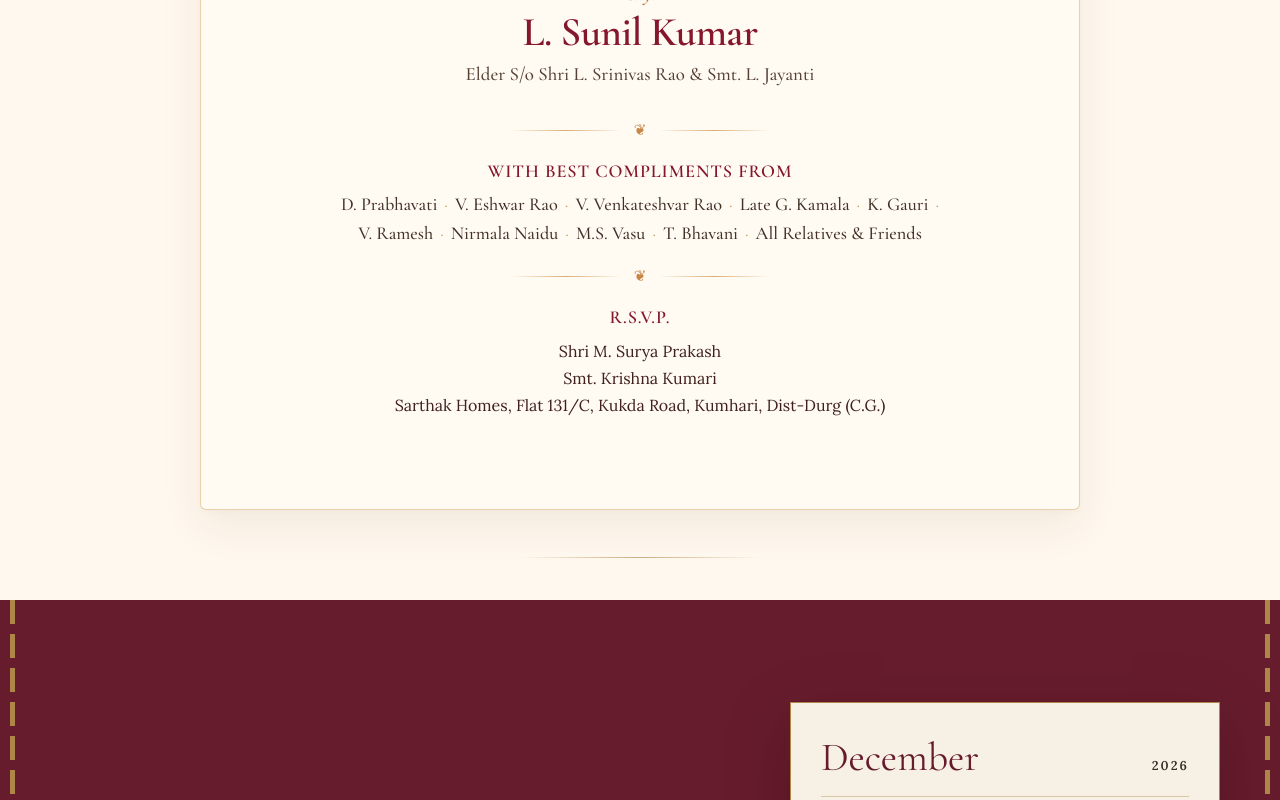
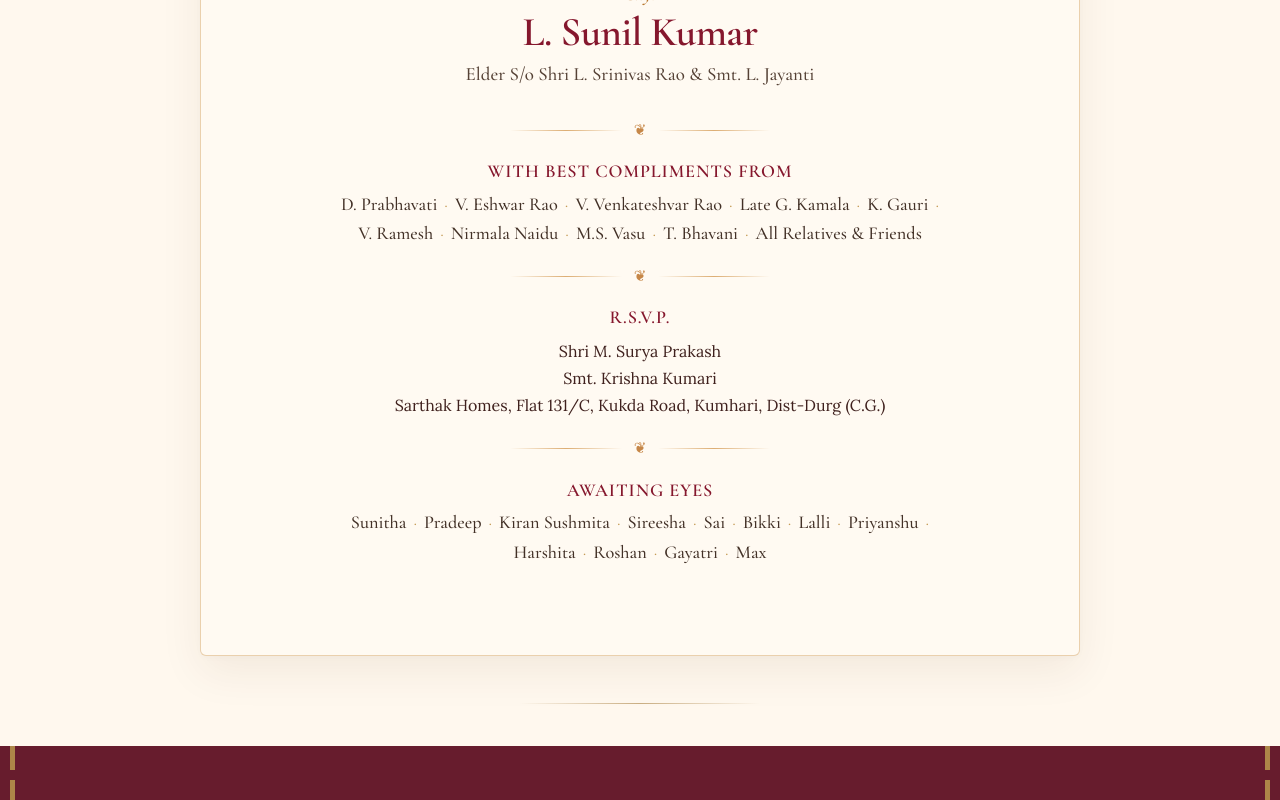
Before and after one commit to CodeSculpt-RG/Poojitha-sunil, a Next.js app: page / in a window 1280 px wide. Shown: the part 1667-2467 px from the top of the page. Built offline with nearby package versions, Linux system fonts and the light colour scheme; a web font is replaced by a local one.

Commit message:
feat(invitation): add Awaiting Eyes to family blessings

```diff
--- a/src/components/InvitationExperience.tsx
+++ b/src/components/InvitationExperience.tsx
@@ -363,6 +363,21 @@ function FamilyBlessings() {
     "All Relatives & Friends",
   ];
 
+  const awaitingEyes = [
+    "Sunitha",
+    "Pradeep",
+    "Kiran Sushmita",
+    "Sireesha",
+    "Sai",
+    "Bikki",
+    "Lalli",
+    "Priyanshu",
+    "Harshita",
+    "Roshan",
+    "Gayatri",
+    "Max",
+  ];
+
   return (
     <section
       className="family-blessings section"
@@ -484,6 +499,24 @@ function FamilyBlessings() {
               Smt. Krishna Kumari
               <br />
               Sarthak Homes, Flat 131/C, Kukda Road, Kumhari, Dist-Durg (C.G.)
+            </p>
+          </div>
+
+          <div className="invitation-divider" aria-hidden="true">
+            <span />
+            <i>❦</i>
+            <span />
+          </div>
+
+          <div className="invitation-group invitation-list">
+            <h3>Awaiting Eyes</h3>
+            <p className="invitation-names-flow">
+              {awaitingEyes.map((name, i) => (
+                <span key={name} className="invitation-name-tag">
+                  {name}
+                  {i < awaitingEyes.length - 1 && <b aria-hidden="true">·</b>}
+                </span>
+              ))}
             </p>
           </div>
         </div>
```
